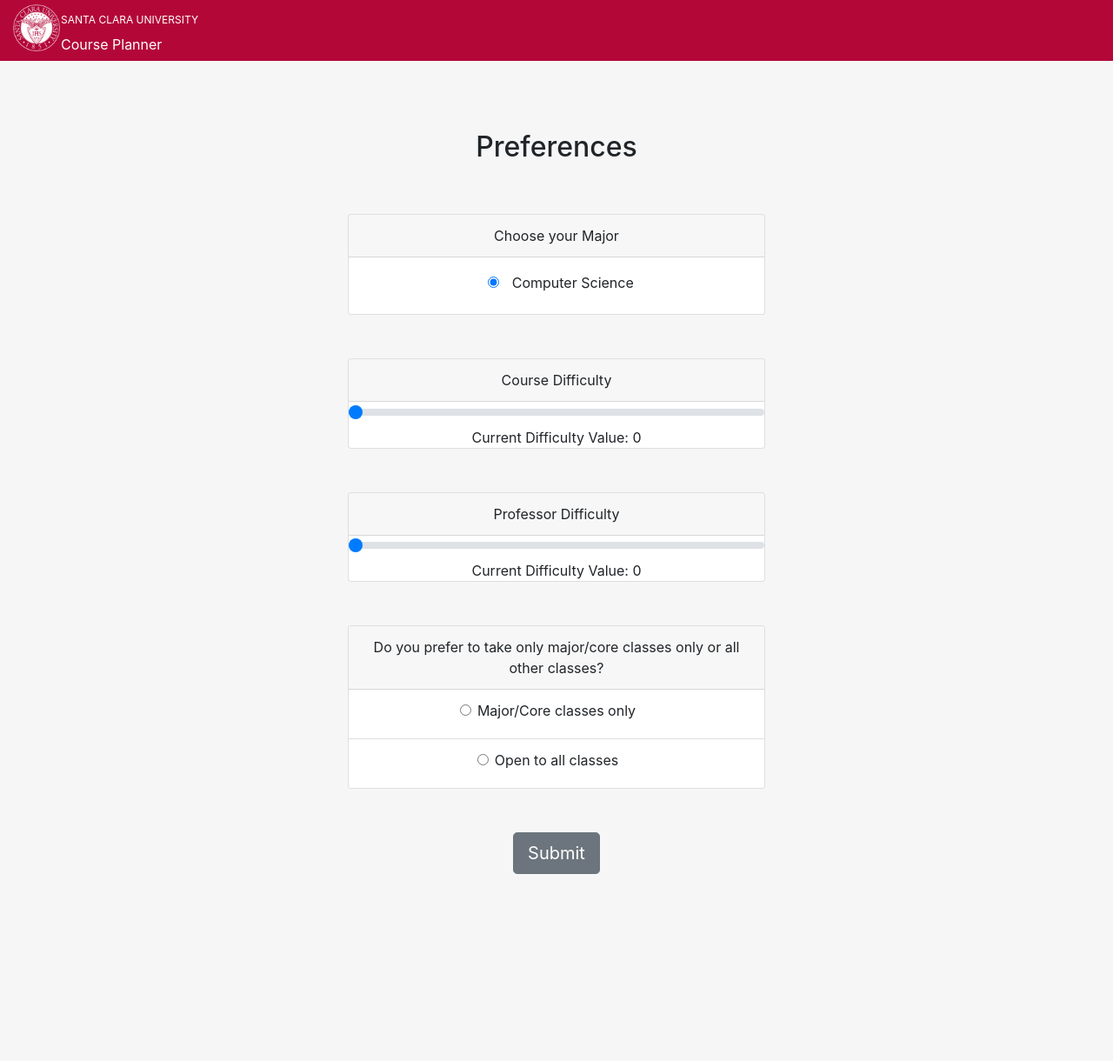
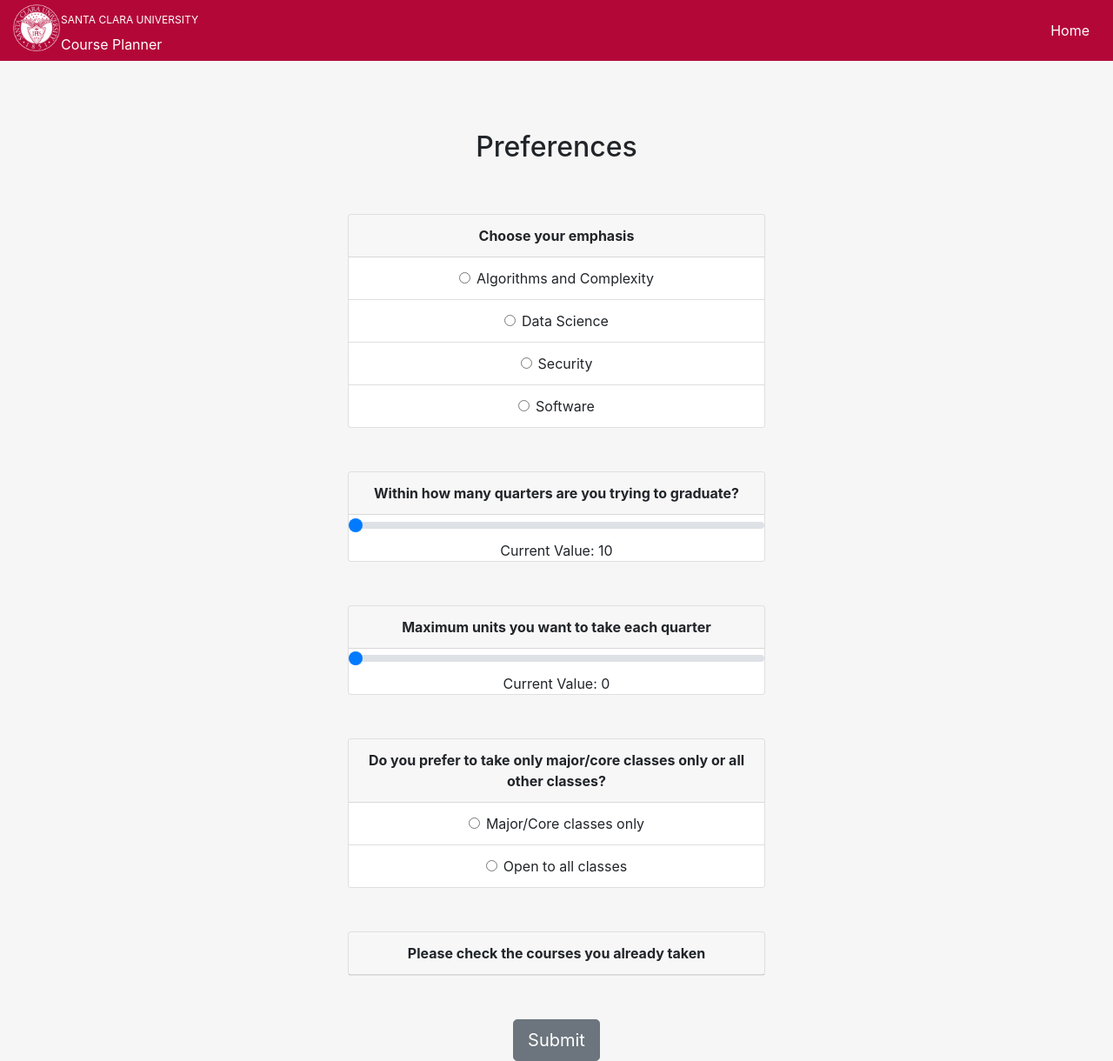
Before and after one commit to Hanzhuo-Gong/Course-Planner, a Flask app: page /survey in a window 1280 px wide. Shown: the whole page at 87% size. Before the commit the page ends 1005 px from the top, so only its background shows below. Run offline with Flask 2, Linux system fonts and the light colour scheme; some libraries are stand-ins or nearby versions.

Commit message:
edits to html and css

```diff
--- a/static/css/survey_styles.css
+++ b/static/css/survey_styles.css
@@ -48,6 +48,11 @@ body {
   padding-left: 55px;
 }
 
+.home {
+  background-color: #b30738;
+  border-width: 0px;
+}
+
 /*----------------------Body Section----------------------------*/
 #body_content {
   text-align: center;
@@ -55,9 +60,9 @@ body {
 
 /*center all cards elements*/
 .card {
-        margin: 0 auto;
-        float: none;
-        margin-bottom: 10px;
+  margin: 0 auto;
+  float: none;
+  margin-bottom: 10px;
 }
 
 .contexts {
@@ -71,9 +76,9 @@ body {
 
 /*bold the font*/
 .card-header {
+  font-weight: bold;
 }
 
-/*-------hide the radio button----*/
 .card-input-element {
   margin: 10px;
 }
--- a/templates/survey.html
+++ b/templates/survey.html
@@ -1,5 +1,6 @@
 <!DOCTYPE html>
 <html lang="en" dir="ltr">
+
 <head>
   <meta charset="utf-8">
   <title>SCU Course Planner</title>
@@ -7,14 +8,12 @@
   <link rel="icon" href="{{ url_for('static', filename='favicon/SCU-Favicon.png') }}">
   <!--------------------Implement Bootstrap---------------->
   <link rel="stylesheet" href="https://stackpath.bootstrapcdn.com/bootstrap/4.3.1/css/bootstrap.min.css" integrity="sha384-ggOyR0iXCbMQv3Xipma34MD+dH/1fQ784/j6cY/iJTQUOhcWr7x9JvoRxT2MZw1T" crossorigin="anonymous">
+  <!--<link rel="stylesheet" href="css/styles.css">-->
   <link rel="stylesheet" href="{{ url_for('static', filename='css/survey_styles.css') }}">
+  <!--<script src="{{ url_for('static', filename='js/survey.js') }}"></script>-->
   <script src="https://code.jquery.com/jquery-3.3.1.slim.min.js" integrity="sha384-q8i/X+965DzO0rT7abK41JStQIAqVgRVzpbzo5smXKp4YfRvH+8abtTE1Pi6jizo" crossorigin="anonymous"></script>
   <script src="https://cdnjs.cloudflare.com/ajax/libs/popper.js/1.14.7/umd/popper.min.js" integrity="sha384-UO2eT0CpHqdSJQ6hJty5KVphtPhzWj9WO1clHTMGa3JDZwrnQq4sF86dIHNDz0W1" crossorigin="anonymous"></script>
   <script src="https://stackpath.bootstrapcdn.com/bootstrap/4.3.1/js/bootstrap.min.js" integrity="sha384-JjSmVgyd0p3pXB1rRibZUAYoIIy6OrQ6VrjIEaFf/nJGzIxFDsf4x0xIM+B07jRM" crossorigin="anonymous"></script>
-    <script src="{{ url_for('static', filename='js/survey.js') }}">
-    <script src="https://ajax.googleapis.com/ajax/libs/jquery/3.4.1/jquery.min.js"></script>
-    <script src="https://ajax.aspnetcdn.com/ajax/jQuery/jquery-3.4.1.min.js"></script>
-
 </head>
 
 <body>
@@ -34,6 +33,9 @@
             <small>Course Planner</small>
           </div>
         </div>
+        <div class="navbar_right_float">
+          <button class="btn btn-danger home" type="button" name="home-button" onclick="location.href='index'">Home</button>
+        </div>
       </div>
     </nav>
   </section>
@@ -47,30 +49,55 @@
         </div>
         <div class="card survey_name">
           <div class="card-header">
-              Choose your Major
+            Choose your emphasis
           </div>
           <ul class="list-group list-group-flush">
             <li class="list-group-item">
-                <div class="class="form-check"">
-                  <label>
-                    <input type="radio" id="CS_major" name="choose_major" class="card-input-element" checked/>
-                    Computer Science
+              <div class="form-check">
+                <input class="form-check-input" type="radio" name="exampleRadios" id="Algorithms-and-Complexity" value="option1">
+                <label class="form-check-label" for="Algorithms-and-Complexity">
+                  Algorithms and Complexity
                 </label>
               </div>
             </li>
+            <li class="list-group-item">
+              <div class="form-check">
+                <input class="form-check-input" type="radio" name="exampleRadios" id="Data-Science" value="option2">
+                <label class="form-check-label" for="Data-Science">
+                  Data Science
+                </label>
+              </div>
+            </li>
+            <li class="list-group-item">
+              <div class="form-check">
+                <input class="form-check-input" type="radio" name="exampleRadios" id="Security" value="option3">
+                <label class="form-check-label" for="Security">
+                  Security
+                </label>
+              </div>
+            </li>
+            <li class="list-group-item">
+              <div class="form-check">
+                <input class="form-check-input" type="radio" name="exampleRadios" id="Software" value="option4">
+                <label class="form-check-label" for="Software">
+                  Software
+                </label>
+              </div>
+            </li>
+
           </ul>
         </div>
 
         <!------need to set up a fucntion allow number change--------->
         <div class="card survey_name">
           <div class="card-header">
-              Course Difficulty
+            Within how many quarters are you trying to graduate?
           </div>
-            <div class="diffculty_range">
-              <input type="range" class="custom-range" value="0" min="0" max="5" id="course_diffculty_range"  oninput="output-number-diffculty.value = course_diffculty_range.value"">
+          <div class="quarter_range">
+            <input type="range" class="custom-range" value="9" min="9" max="15" id="quarter_range_value">
             <span>
-                Current Difficulty Value:
-                <output name="output-number" id="output-number-diffculty">0</output>
+              Current Value:
+              <output name=" output-number" id="output-number-quarter">10</output>
             </span>
           </div>
         </div>
@@ -78,40 +105,44 @@
         <!------need to set up a fucntion allow number change--------->
         <div class="card survey_name">
           <div class="card-header">
-              Professor Difficulty
+            Maximum units you want to take each quarter
           </div>
-            <div class="diffculty_range">
-              <input type="range" class="custom-range" value="0" min="0" max="5" id="professor_diffculty_range"  oninput="output-number-diffculty-p.value = professor_diffculty_range.value"">
+          <div class="unit_range">
+            <input type="range" class="custom-range" value="0" min="0" max="25" id="unit_range_value">
             <span>
-                Current Difficulty Value:
-                <output name="output-number" id="output-number-diffculty-p">0</output>
+              Current Value:
+              <output name=" output-number" id="output-number-diffculty-unit">0</output>
             </span>
           </div>
         </div>
 
-          <!----radio buttons did not work properly, need to check--->
         <div class="card survey_name">
           <div class="card-header">
             Do you prefer to take only major/core classes only or all other classes?
           </div>
           <ul class="list-group list-group-flush">
             <li class="list-group-item">
-                <div class="class="form-check"">
-                  <label>
-                    <input type="radio" id="major-core" name="major/coreClassesOnly" class="form-check-input" value="option1"/>
+              <div class="form-check">
+                <input class="form-check-input" type="radio" name="exampleRadios" id="major-core-only" value="option1">
+                <label class="form-check-label" for="major-core-only">
                   Major/Core classes only
                 </label>
               </div>
             </li>
             <li class="list-group-item">
-                <div class="class="form-check"">
-                  <label>
-                    <input type="radio" id="open-to-all-classes" name="openToAllClasses" class="form-check-input" value="option2"/>
+              <div class="form-check">
+                <input class="form-check-input" type="radio" name="exampleRadios" id="all-classes" value="option2">
+                <label class="form-check-label" for="all-classes">
                   Open to all classes
                 </label>
               </div>
             </li>
-            </ul>
+        </div>
+
+        <div class="card survey_name">
+          <div class="card-header">
+            Please check the courses you already taken
+          </div>
         </div>
       </div>
       <div>
@@ -120,4 +151,5 @@
     </div>
   </section>
 </body>
+
 </html>
```
Lines whose indentation alone changed are shown as unchanged.
